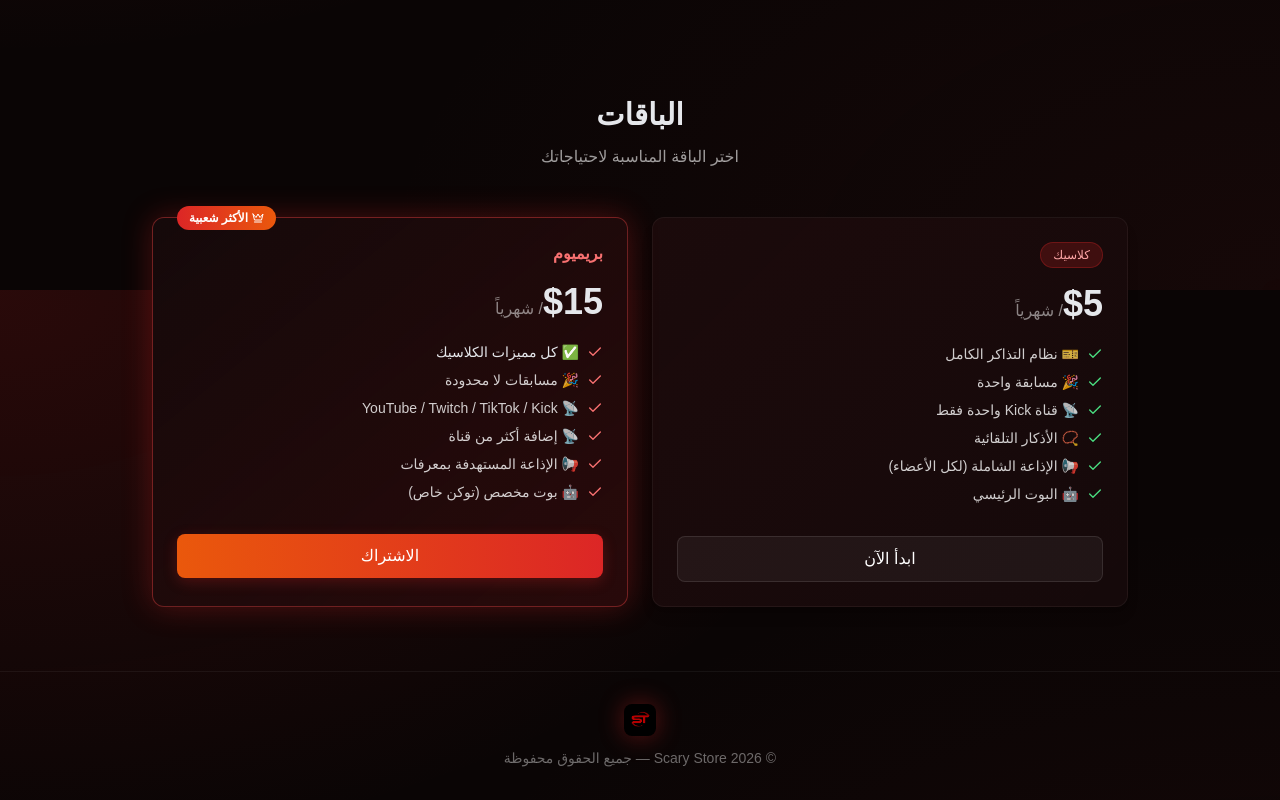
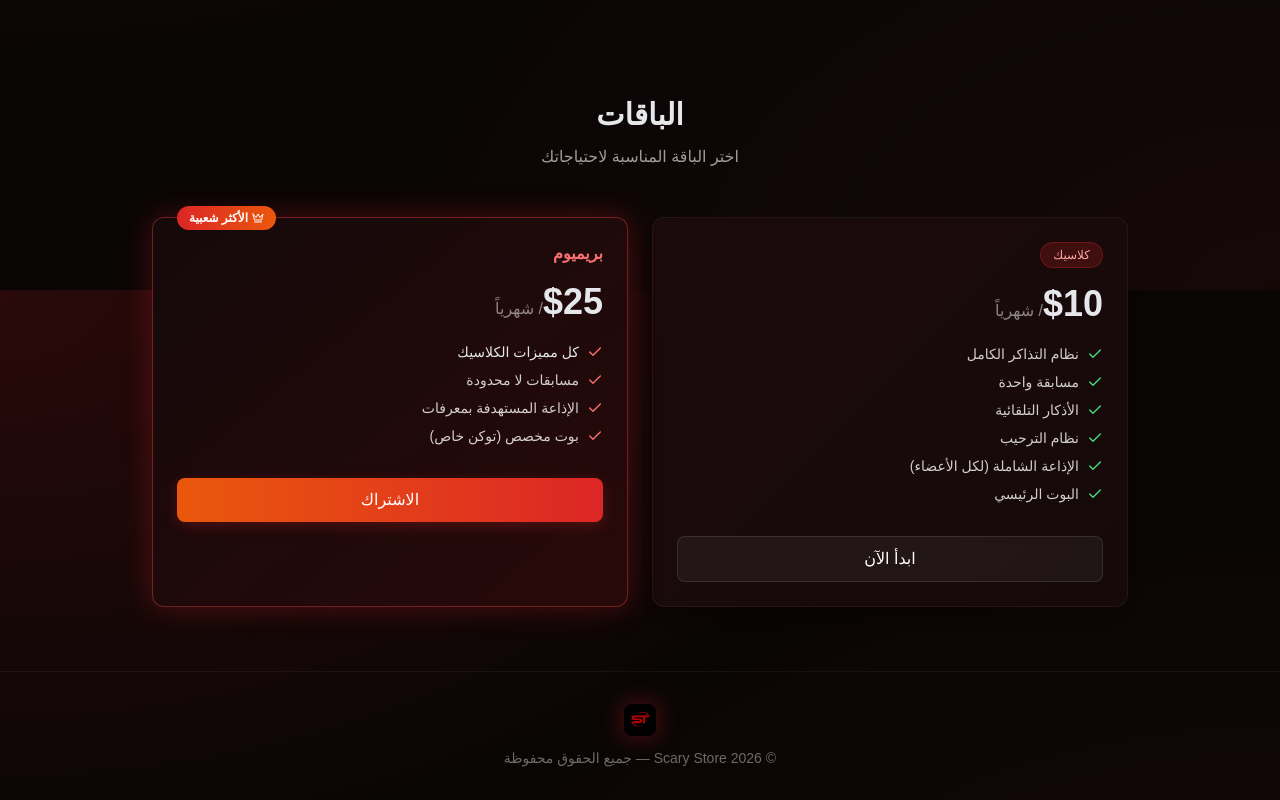
Before and after one commit to F5M112/scary-bot, a Next.js app in the folder frontend/: page / in a window 1280 px wide. Shown: the part 1310-2110 px from the top of the page. Built offline with nearby package versions, Linux system fonts and the light colour scheme.

Commit message:
Update page.jsx

```diff
--- a/frontend/src/app/page.jsx
+++ b/frontend/src/app/page.jsx
@@ -129,24 +129,24 @@ export default function HomePage() {
           <div className="card hover:border-brand-500/30 transition">
             <div className="badge-classic inline-block mb-4">{t('classic')}</div>
             <div className="mb-5">
-              <span className="text-4xl font-black">$5</span>
+              <span className="text-4xl font-black">$10</span>
               <span className="text-white/50">{t('perMonth')}</span>
             </div>
             <ul className="space-y-2 mb-8">
               {(lang === 'ar' ? [
-                '🎫 نظام التذاكر الكامل',
-                '🎉 مسابقة واحدة ',
-                '📡 قناة Kick واحدة فقط',
-                '📿 الأذكار التلقائية',
-                '📢 الإذاعة الشاملة (لكل الأعضاء)',
-                '🤖 البوت الرئيسي',
+                'نظام التذاكر الكامل',
+                'مسابقة واحدة ',
+                'الأذكار التلقائية',
+				'نظام الترحيب',
+                'الإذاعة الشاملة (لكل الأعضاء)',
+                'البوت الرئيسي',
               ] : [
-                '🎫 Full Ticket System',
-                '🎉 One giveaway',
-                '📡 One Kick channel only',
-                '📿 Auto Islamic Reminders',
-                '📢 Global Broadcast',
-                '🤖 Platform Bot',
+                'Full Ticket System',
+                'One giveaway',
+                'Wealcome system',
+                'Auto Islamic Reminders',
+                'Global Broadcast',
+                'Platform Bot',
               ]).map((f, i) => (
                 <li key={i} className="flex items-center gap-2 text-sm">
                   <Check className="text-green-400 shrink-0" size={16} />
@@ -164,24 +164,20 @@ export default function HomePage() {
             </div>
             <div className="text-brand-400 font-bold mb-4">{t('premium')}</div>
             <div className="mb-5">
-              <span className="text-4xl font-black">$15</span>
+              <span className="text-4xl font-black">$25</span>
               <span className="text-white/50">{t('perMonth')}</span>
             </div>
             <ul className="space-y-2 mb-8">
               {(lang === 'ar' ? [
-                ['✅ كل مميزات الكلاسيك', true],
-                ['🎉 مسابقات لا محدودة', true],
-                ['📡 YouTube / Twitch / TikTok / Kick', true],
-                ['📡 إضافة أكثر من قناة', true],
-                ['📢 الإذاعة المستهدفة بمعرفات', true],
-                ['🤖 بوت مخصص (توكن خاص)', true],
+                ['كل مميزات الكلاسيك', true],
+                ['مسابقات لا محدودة', true],
+                ['الإذاعة المستهدفة بمعرفات', true],
+                ['بوت مخصص (توكن خاص)', true],
               ] : [
-                ['✅ All Classic Features', true],
-                ['🎉 Unlimited Giveaways', true],
-                ['📡 YouTube / Twitch / TikTok / Kick', true],
-                ['📡 Multiple channels', true],
-                ['📢 Targeted Broadcast by IDs', true],
-                ['🤖 Custom Bot (own token)', true],
+                ['All Classic Features', true],
+                ['Unlimited Giveaways', true],
+                ['Targeted Broadcast by IDs', true],
+                ['Custom Bot (own token)', true],
               ]).map(([f, highlight], i) => (
                 <li key={i} className="flex items-center gap-2 text-sm">
                   <Check className="text-brand-400 shrink-0" size={16} />
```
